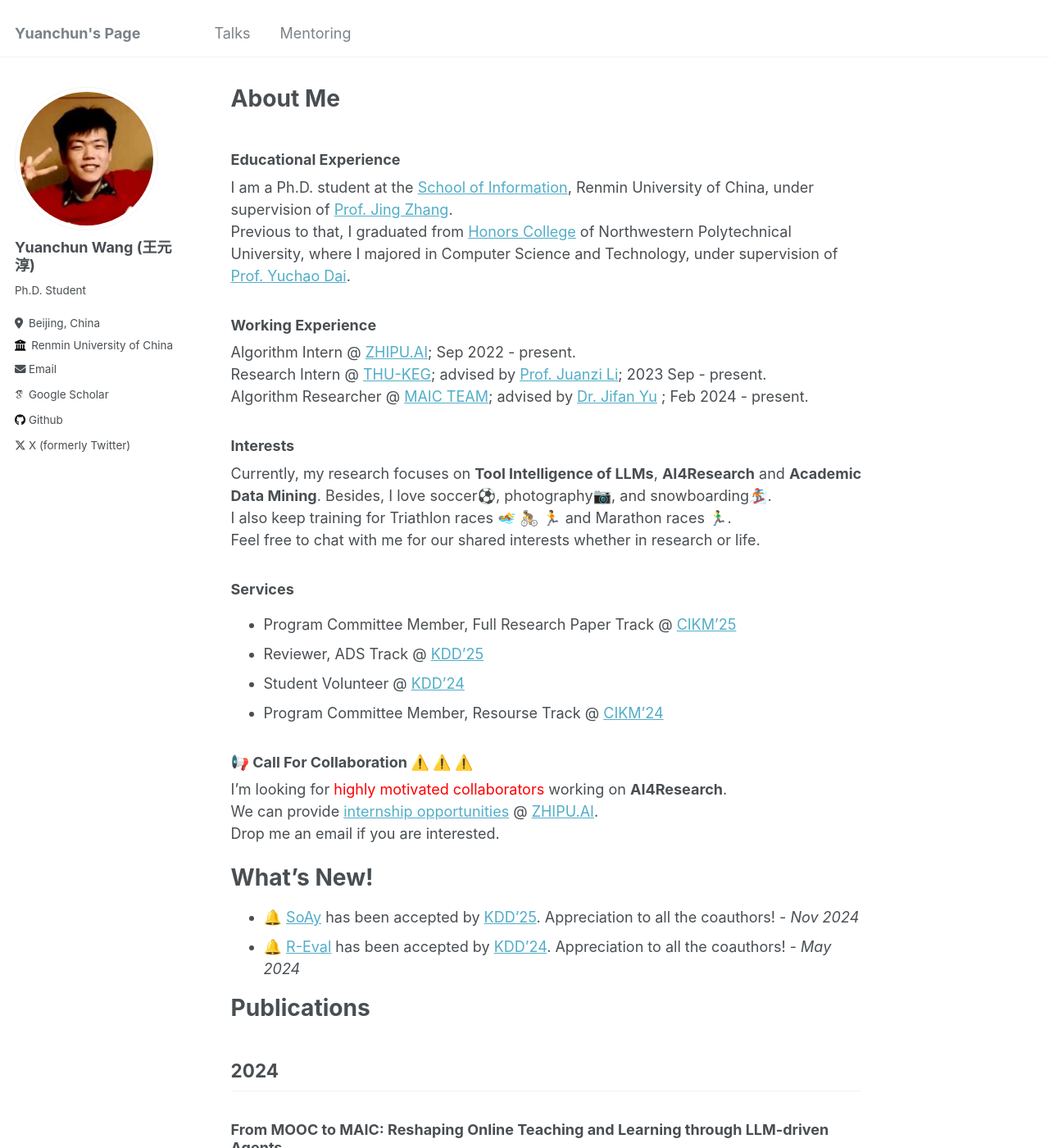
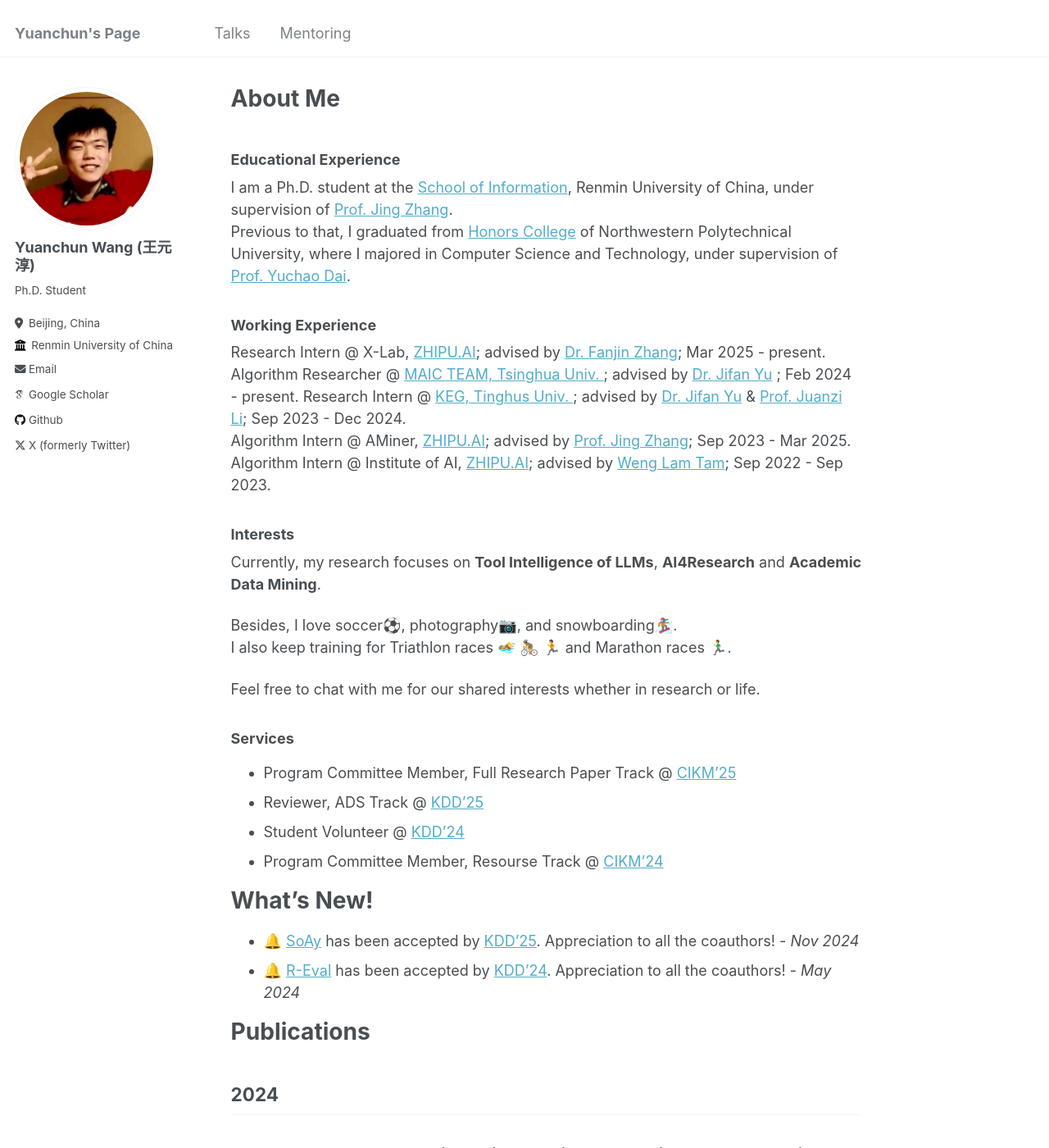
Before and after one commit to WangYC-99/WangYC-99.github.io, a Jekyll site: the page built from _pages/about.md, in a window 1280 px wide and 1400 px high. Shown: the whole window at 82% size. Built offline with Jekyll 4.4.1, drawn with Linux system fonts in a browser that asks for light colours; some web fonts are replaced.

Commit message:
250326update

```diff
--- a/_pages/about.md
+++ b/_pages/about.md
@@ -11,14 +11,18 @@ I am a Ph.D. student at the [School of Information](http://info.ruc.edu.cn/), Re
 Previous to that, I graduated from [Honors College](https://honors.nwpu.edu.cn/) of Northwestern Polytechnical University, where I majored in Computer Science and Technology, under supervision of [Prof. Yuchao Dai](https://scholar.google.com/citations?user=fddAbqsAAAAJ&hl=en).
 
 ### Working Experience
-Algorithm Intern @ [ZHIPU.AI](https://www.zhipuai.cn/); Sep 2022 - present.
-Research Intern @ [THU-KEG](https://keg.cs.tsinghua.edu.cn/); advised by [Prof. Juanzi Li](https://keg.cs.tsinghua.edu.cn/persons/ljz/); 2023 Sep - present.
-Algorithm Researcher @ [MAIC TEAM](https://project.maic.chat/team); advised by [Dr. Jifan Yu](https://yujifan0326.github.io/) ; Feb 2024 - present.
+Research Intern @ X-Lab, [ZHIPU.AI](https://www.zhipuai.cn/); advised by [Dr. Fanjin Zhang](https://scholar.google.com/citations?user=V-e7-ooAAAAJ&hl=zh-CN); Mar 2025 - present.
+Algorithm Researcher @ [MAIC TEAM, Tsinghua Univ. ](https://project.maic.chat/team); advised by [Dr. Jifan Yu](https://yujifan0326.github.io/) ; Feb 2024 - present.
+Research Intern @ [KEG, Tinghus Univ. ](https://keg.cs.tsinghua.edu.cn/); advised by [Dr. Jifan Yu](https://yujifan0326.github.io/) & [Prof. Juanzi Li](https://keg.cs.tsinghua.edu.cn/persons/ljz/); Sep 2023 - Dec 2024.
+Algorithm Intern @ AMiner, [ZHIPU.AI](https://www.zhipuai.cn/); advised by [Prof. Jing Zhang](https://xiaojingzi.github.io/);  Sep 2023 - Mar 2025.
+Algorithm Intern @ Institute of AI, [ZHIPU.AI](https://www.zhipuai.cn/); advised by [Weng Lam Tam](https://openreview.net/profile?id=~Weng_Lam_Tam1); Sep 2022 - Sep 2023.
 
 ### Interests
 Currently, my research focuses on **Tool Intelligence of LLMs**, **AI4Research** and **Academic Data Mining**.
+
 Besides, I love soccer⚽️, photography📷, and snowboarding🏂.
 I also keep training for Triathlon races 🏊 🚴 🏃 and Marathon races 🏃‍♂️.
+
 Feel free to chat with me for our shared interests whether in research or life.
 
 ### Services
@@ -26,11 +30,6 @@ Feel free to chat with me for our shared interests whether in research or life.
 * Reviewer, ADS Track @ [KDD'25](https://kdd2025.kdd.org/)
 * Student Volunteer @ [KDD'24](https://kdd2024.kdd.org/)
 * Program Committee Member, Resourse Track @ [CIKM'24](https://cikm2024.org)
-
-### 📢 Call For Collaboration ⚠️ ⚠️ ⚠️
-I'm looking for <font color=red>highly motivated collaborators</font> working on **AI4Research**.
-We can provide [internship opportunities](https://m.zhipin.com/mpa/html/weijd/weijd-job/e3a7ad203b03542a1Xx63NW9EldU?date8=20241119&sid=qr_self_jd&openWeapp=1) @ [ZHIPU.AI](https://www.zhipuai.cn/).
-Drop me an email if you are interested.
 
 # What's New!
 * 🔔 [SoAy](https://arxiv.org/pdf/2405.15165) has been accepted by [KDD'25](https://kdd2025.kdd.org/). Appreciation to all the coauthors! - *Nov 2024*
```
Also changed, not shown: _pages/mentoring.md (+3 -7 lines).
